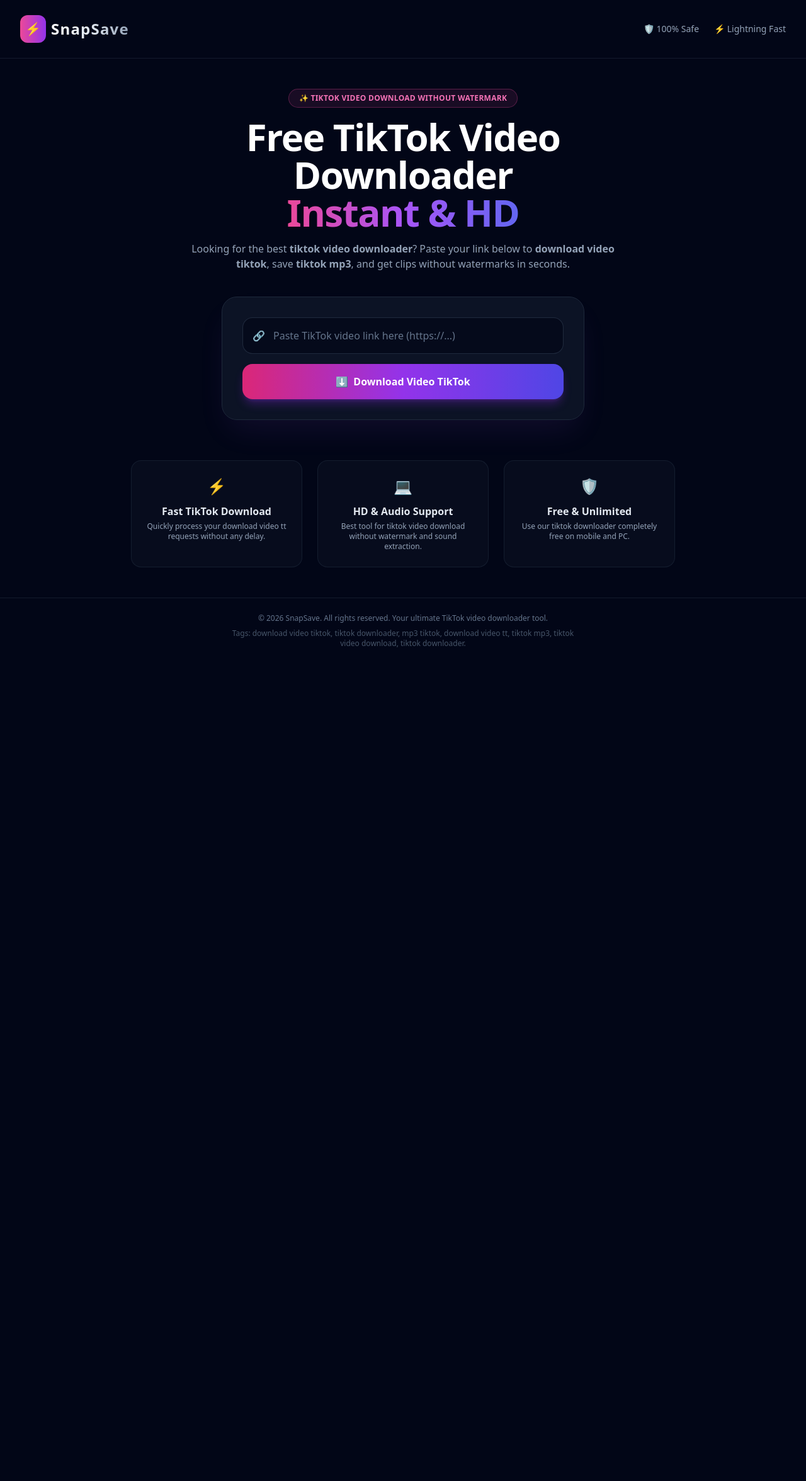
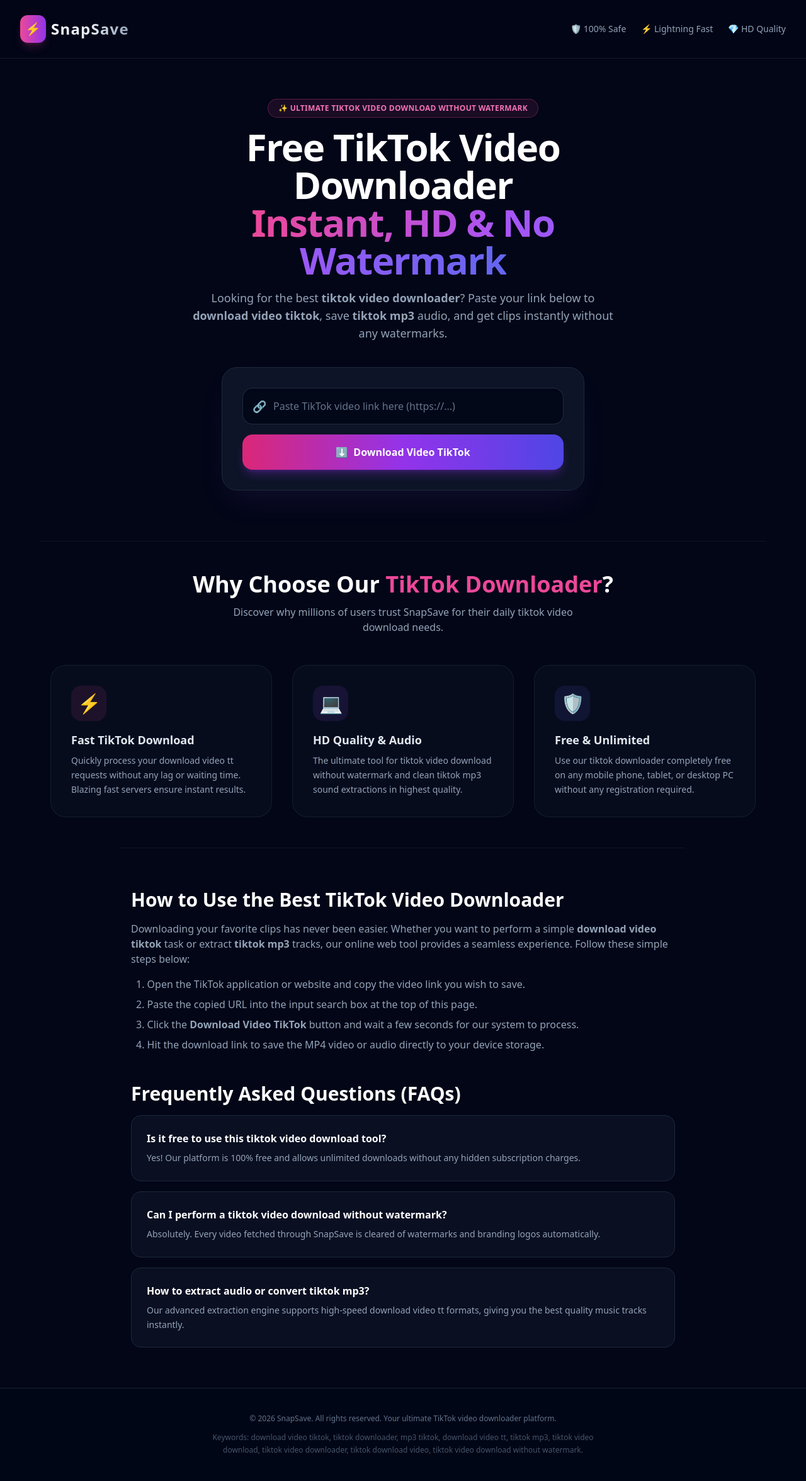
Before and after one commit to rabiaismail-cpu/SnapSave, a Flask app: page / in a window 1280 px wide. Shown: the whole page at 63% size. Before the commit the page ends 1028 px from the top, so only its background shows below. Run offline with Flask 3, Linux system fonts and the light colour scheme; some libraries are stand-ins or nearby versions.

Commit message:
Enhance index.html with SEO improvements and styling
Updated the HTML structure and content for better SEO and user experience.

```diff
--- a/templates/index.html
+++ b/templates/index.html
@@ -4,7 +4,7 @@
     <meta charset="UTF-8">
     <meta name="viewport" content="width=device-width, initial-scale=1.0">
     <title>SnapSave - Free TikTok Video Downloader Without Watermark</title>
-    <meta name="description" content="Use our free tiktok video downloader to download video tiktok without watermark, convert tiktok mp3, and save clips instantly in HD quality.">
+    <meta name="description" content="Use our free tiktok video downloader to download video tiktok without watermark, convert tiktok mp3, and save clips instantly in HD quality on any device.">
     <meta name="keywords" content="download video tiktok, tiktok downloader, mp3 tiktok, download video tt, tiktok mp3, tiktok video download, tiktok video downloader, tiktok download video, tiktok video download without watermark">
     <script src="https://cdn.tailwindcss.com"></script>
 
@@ -25,101 +25,151 @@
     }
     </script>
 </head>
-<body class="bg-slate-950 text-white min-h-screen flex flex-col justify-between font-sans">
+<body class="bg-slate-950 text-white min-h-screen flex flex-col justify-between font-sans selection:bg-pink-500 selection:text-white">
 
     <!-- Header / Navbar -->
-    <header class="py-6 px-8 flex justify-between items-center border-b border-slate-800/60">
+    <header class="py-6 px-8 flex justify-between items-center border-b border-slate-800/60 bg-slate-950/80 sticky top-0 z-50 backdrop-blur-md">
         <div class="flex items-center space-x-2">
-            <span class="bg-gradient-to-r from-pink-500 to-purple-600 p-2 rounded-xl text-xl font-black">⚡</span>
+            <span class="bg-gradient-to-r from-pink-500 to-purple-600 p-2 rounded-xl text-xl font-black shadow-lg shadow-pink-500/20">⚡</span>
             <span class="text-2xl font-bold tracking-wider bg-gradient-to-r from-white via-slate-200 to-slate-400 bg-clip-text text-transparent">SnapSave</span>
         </div>
-        <div class="hidden md:flex space-x-6 text-sm text-slate-400">
-            <span class="flex items-center gap-1">🛡️ 100% Safe</span>
-            <span class="flex items-center gap-1">⚡ Lightning Fast</span>
+        <div class="hidden md:flex space-x-6 text-sm text-slate-400 font-medium">
+            <span class="flex items-center gap-1.5">🛡️ 100% Safe</span>
+            <span class="flex items-center gap-1.5">⚡ Lightning Fast</span>
+            <span class="flex items-center gap-1.5">💎 HD Quality</span>
         </div>
     </header>
 
-    <!-- Main Content -->
-    <main class="flex-grow flex flex-col items-center justify-center px-4 py-12">
-        <div class="text-center max-w-2xl mb-10">
-            <div class="inline-block mb-4 px-4 py-1.5 rounded-full border border-pink-500/30 bg-pink-500/10 text-pink-400 text-xs font-semibold tracking-wide uppercase">
-                ✨ TikTok Video Download Without Watermark
+    <!-- Main Content Area -->
+    <main class="flex-grow">
+
+        <!-- Hero Section & Downloader Tool -->
+        <section class="flex flex-col items-center justify-center px-4 pt-16 pb-20">
+            <div class="text-center max-w-3xl mb-10">
+                <div class="inline-block mb-4 px-4 py-1.5 rounded-full border border-pink-500/30 bg-pink-500/10 text-pink-400 text-xs font-semibold tracking-wide uppercase shadow-sm">
+                    ✨ Ultimate TikTok Video Download Without Watermark
                 </div>
-            <h1 class="text-4xl md:text-6xl font-extrabold tracking-tight mb-4">
+                <h1 class="text-4xl md:text-6xl font-extrabold tracking-tight mb-4 leading-tight">
                     Free TikTok Video Downloader <br>
-                <span class="bg-gradient-to-r from-pink-500 via-purple-500 to-indigo-500 bg-clip-text text-transparent">Instant & HD</span>
+                    <span class="bg-gradient-to-r from-pink-500 via-purple-500 to-indigo-500 bg-clip-text text-transparent">Instant, HD & No Watermark</span>
                 </h1>
-            <p class="text-slate-400 text-sm md:text-base">
-                Looking for the best <strong>tiktok video downloader</strong>? Paste your link below to <strong>download video tiktok</strong>, save <strong>tiktok mp3</strong>, and get clips without watermarks in seconds.
+                <p class="text-slate-400 text-base md:text-lg max-w-2xl mx-auto">
+                    Looking for the best <strong>tiktok video downloader</strong>? Paste your link below to <strong>download video tiktok</strong>, save <strong>tiktok mp3</strong> audio, and get clips instantly without any watermarks.
                 </p>
             </div>
 
             <!-- Downloader Box -->
-        <div class="w-full max-w-xl bg-slate-900/80 backdrop-blur-xl border border-slate-800 p-6 md:p-8 rounded-3xl shadow-2xl shadow-purple-500/10">
+            <div class="w-full max-w-xl bg-slate-900/90 backdrop-blur-2xl border border-slate-800 p-6 md:p-8 rounded-3xl shadow-2xl shadow-purple-500/10 relative">
 
                 <form id="downloadForm" class="space-y-4">
                     <div class="relative">
-                    <span class="absolute inset-y-0 left-0 flex items-center pl-4 text-slate-400">
+                        <span class="absolute inset-y-0 left-0 flex items-center pl-4 text-slate-400 text-lg">
                             🔗
                         </span>
                         <input type="url" id="urlInput" required
-                           class="w-full pl-12 pr-4 py-4 bg-slate-950/60 border border-slate-700/60 rounded-2xl text-white placeholder-slate-500 focus:outline-none focus:border-pink-500 focus:ring-2 focus:ring-pink-500/20 transition-all text-sm md:text-base"
+                               class="w-full pl-12 pr-4 py-4 bg-slate-950/80 border border-slate-700/60 rounded-2xl text-white placeholder-slate-500 focus:outline-none focus:border-pink-500 focus:ring-2 focus:ring-pink-500/20 transition-all text-sm md:text-base shadow-inner"
                                placeholder="Paste TikTok video link here (https://...)">
                     </div>
 
                     <button type="submit" id="submitBtn"
-                        class="w-full py-4 bg-gradient-to-r from-pink-600 via-purple-600 to-indigo-600 hover:from-pink-500 hover:to-indigo-500 text-white font-bold rounded-2xl shadow-lg shadow-purple-600/30 transition-all transform active:scale-[0.99] flex items-center justify-center gap-2">
+                            class="w-full py-4 bg-gradient-to-r from-pink-600 via-purple-600 to-indigo-600 hover:from-pink-500 hover:to-indigo-500 text-white font-bold rounded-2xl shadow-lg shadow-purple-600/30 transition-all transform active:scale-[0.99] flex items-center justify-center gap-2 text-base">
                         <span>⬇️</span> Download Video TikTok
                     </button>
                 </form>
 
                 <!-- Error Box -->
                 <div id="errorBox" class="hidden mt-6 p-4 bg-red-950/40 border border-red-800/50 rounded-2xl text-red-300 text-sm flex items-start gap-3">
-                <span>⚠️</span>
+                    <span class="text-base">⚠️</span>
                     <span id="errorMessage"></span>
                 </div>
 
                 <!-- Success / Result Box -->
-            <div id="resultBox" class="hidden mt-6 p-6 bg-slate-950/80 border border-slate-800 rounded-2xl text-center space-y-4 animate-fade-in">
-                <div class="flex items-center justify-center gap-3">
-                    <img id="videoThumb" src="" alt="Thumbnail" class="w-16 h-20 object-cover rounded-lg border border-slate-700">
+                <div id="resultBox" class="hidden mt-6 p-6 bg-slate-950/90 border border-slate-800 rounded-2xl text-center space-y-4 animate-fade-in shadow-xl">
+                    <div class="flex items-center justify-center gap-4">
+                        <img id="videoThumb" src="" alt="Thumbnail" class="w-20 h-24 object-cover rounded-xl border border-slate-700 shadow-md">
                         <div class="text-left overflow-hidden">
-                        <h3 id="videoTitle" class="text-sm font-semibold text-slate-200 truncate max-w-[240px]"></h3>
-                        <p class="text-xs text-emerald-400 font-medium mt-1">✓ Ready for Download</p>
+                            <h3 id="videoTitle" class="text-sm md:text-base font-semibold text-slate-200 truncate max-w-[240px]"></h3>
+                            <p class="text-xs text-emerald-400 font-medium mt-1 flex items-center gap-1">✓ Ready for Download</p>
                         </div>
                     </div>
                     <a id="downloadBtn" href="#" target="_blank" download
-                   class="block w-full py-3 bg-emerald-600 hover:bg-emerald-500 text-white font-bold rounded-xl shadow-lg shadow-emerald-600/20 transition-all text-center">
+                       class="block w-full py-3.5 bg-emerald-600 hover:bg-emerald-500 text-white font-bold rounded-xl shadow-lg shadow-emerald-600/20 transition-all text-center text-sm md:text-base">
                         📥 Download MP4 (No Watermark)
                     </a>
                 </div>
 
             </div>
+        </section>
 
-        <!-- Features Grid -->
-        <div class="grid grid-cols-1 md:grid-cols-3 gap-6 max-w-4xl mt-16 w-full px-4">
-            <div class="bg-slate-900/40 border border-slate-800/60 p-6 rounded-2xl text-center">
-                <div class="text-pink-500 text-2xl mb-3">⚡</div>
-                <h3 class="font-bold text-slate-200 mb-1">Fast TikTok Download</h3>
-                <p class="text-xs text-slate-400">Quickly process your download video tt requests without any delay.</p>
+        <!-- Features Section -->
+        <section class="max-w-6xl mx-auto px-4 py-12 border-t border-slate-900">
+            <div class="text-center mb-12">
+                <h2 class="text-2xl md:text-4xl font-bold mb-3">Why Choose Our <span class="text-pink-500">TikTok Downloader</span>?</h2>
+                <p class="text-slate-400 text-sm md:text-base max-w-xl mx-auto">Discover why millions of users trust SnapSave for their daily tiktok video download needs.</p>
             </div>
-            <div class="bg-slate-900/40 border border-slate-800/60 p-6 rounded-2xl text-center">
-                <div class="text-purple-500 text-2xl mb-3">💻</div>
-                <h3 class="font-bold text-slate-200 mb-1">HD & Audio Support</h3>
-                <p class="text-xs text-slate-400">Best tool for tiktok video download without watermark and sound extraction.</p>
+
+            <div class="grid grid-cols-1 md:grid-cols-3 gap-8">
+                <div class="bg-slate-900/40 border border-slate-800/60 p-8 rounded-3xl backdrop-blur-sm hover:border-pink-500/40 transition-all">
+                    <div class="text-pink-500 text-3xl mb-4 bg-pink-500/10 w-14 h-14 rounded-2xl flex items-center justify-center">⚡</div>
+                    <h3 class="font-bold text-lg text-slate-200 mb-2">Fast TikTok Download</h3>
+                    <p class="text-slate-400 text-sm leading-relaxed">Quickly process your download video tt requests without any lag or waiting time. Blazing fast servers ensure instant results.</p>
                 </div>
-            <div class="bg-slate-900/40 border border-slate-800/60 p-6 rounded-2xl text-center">
-                <div class="text-indigo-500 text-2xl mb-3">🛡️</div>
-                <h3 class="font-bold text-slate-200 mb-1">Free & Unlimited</h3>
-                <p class="text-xs text-slate-400">Use our tiktok downloader completely free on mobile and PC.</p>
+                <div class="bg-slate-900/40 border border-slate-800/60 p-8 rounded-3xl backdrop-blur-sm hover:border-purple-500/40 transition-all">
+                    <div class="text-purple-500 text-3xl mb-4 bg-purple-500/10 w-14 h-14 rounded-2xl flex items-center justify-center">💻</div>
+                    <h3 class="font-bold text-lg text-slate-200 mb-2">HD Quality & Audio</h3>
+                    <p class="text-slate-400 text-sm leading-relaxed">The ultimate tool for tiktok video download without watermark and clean tiktok mp3 sound extractions in highest quality.</p>
+                </div>
+                <div class="bg-slate-900/40 border border-slate-800/60 p-8 rounded-3xl backdrop-blur-sm hover:border-indigo-500/40 transition-all">
+                    <div class="text-indigo-500 text-3xl mb-4 bg-indigo-500/10 w-14 h-14 rounded-2xl flex items-center justify-center">🛡️</div>
+                    <h3 class="font-bold text-lg text-slate-200 mb-2">Free & Unlimited</h3>
+                    <p class="text-slate-400 text-sm leading-relaxed">Use our tiktok downloader completely free on any mobile phone, tablet, or desktop PC without any registration required.</p>
                 </div>
             </div>
+        </section>
+
+        <!-- Detailed Guide & SEO Content Section (Long-form content for Google ranking) -->
+        <section class="max-w-4xl mx-auto px-4 py-16 border-t border-slate-900 text-slate-300 space-y-8">
+            <div class="space-y-4">
+                <h2 class="text-2xl md:text-3xl font-bold text-white">How to Use the Best TikTok Video Downloader</h2>
+                <p class="text-sm md:text-base leading-relaxed text-slate-400">
+                    Downloading your favorite clips has never been easier. Whether you want to perform a simple <strong>download video tiktok</strong> task or extract <strong>tiktok mp3</strong> tracks, our online web tool provides a seamless experience. Follow these simple steps below:
+                </p>
+                <ol class="list-decimal list-inside space-y-2 text-sm md:text-base text-slate-400 pl-2">
+                    <li>Open the TikTok application or website and copy the video link you wish to save.</li>
+                    <li>Paste the copied URL into the input search box at the top of this page.</li>
+                    <li>Click the <strong>Download Video TikTok</strong> button and wait a few seconds for our system to process.</li>
+                    <li>Hit the download link to save the MP4 video or audio directly to your device storage.</li>
+                </ol>
+            </div>
+
+            <div class="space-y-4 pt-4">
+                <h2 class="text-2xl md:text-3xl font-bold text-white">Frequently Asked Questions (FAQs)</h2>
+
+                <div class="bg-slate-900/60 border border-slate-800 p-6 rounded-2xl space-y-2">
+                    <h3 class="font-semibold text-white text-base">Is it free to use this tiktok video download tool?</h3>
+                    <p class="text-sm text-slate-400 leading-relaxed">Yes! Our platform is 100% free and allows unlimited downloads without any hidden subscription charges.</p>
+                </div>
+
+                <div class="bg-slate-900/60 border border-slate-800 p-6 rounded-2xl space-y-2">
+                    <h3 class="font-semibold text-white text-base">Can I perform a tiktok video download without watermark?</h3>
+                    <p class="text-sm text-slate-400 leading-relaxed">Absolutely. Every video fetched through SnapSave is cleared of watermarks and branding logos automatically.</p>
+                </div>
+
+                <div class="bg-slate-900/60 border border-slate-800 p-6 rounded-2xl space-y-2">
+                    <h3 class="font-semibold text-white text-base">How to extract audio or convert tiktok mp3?</h3>
+                    <p class="text-sm text-slate-400 leading-relaxed">Our advanced extraction engine supports high-speed download video tt formats, giving you the best quality music tracks instantly.</p>
+                </div>
+            </div>
+        </section>
+
     </main>
 
-    <!-- Footer SEO text -->
-    <footer class="py-6 text-center text-xs text-slate-500 border-t border-slate-800/60 space-y-2">
-        <p>&copy; 2026 SnapSave. All rights reserved. Your ultimate TikTok video downloader tool.</p>
-        <p class="text-slate-600 max-w-xl mx-auto px-4">Tags: download video tiktok, tiktok downloader, mp3 tiktok, download video tt, tiktok mp3, tiktok video download, tiktok downloader.</p>
+    <!-- Footer -->
+    <footer class="py-10 text-center text-xs text-slate-500 border-t border-slate-800/80 bg-slate-950/90 space-y-3">
+        <p>&copy; 2026 SnapSave. All rights reserved. Your ultimate TikTok video downloader platform.</p>
+        <p class="text-slate-600 max-w-2xl mx-auto px-4 leading-relaxed">
+            Keywords: download video tiktok, tiktok downloader, mp3 tiktok, download video tt, tiktok mp3, tiktok video download, tiktok video downloader, tiktok download video, tiktok video download without watermark.
+        </p>
     </footer>
 
     <!-- JavaScript for Client-Side API Fetching -->
```
Lines whose indentation alone changed are shown as unchanged.
